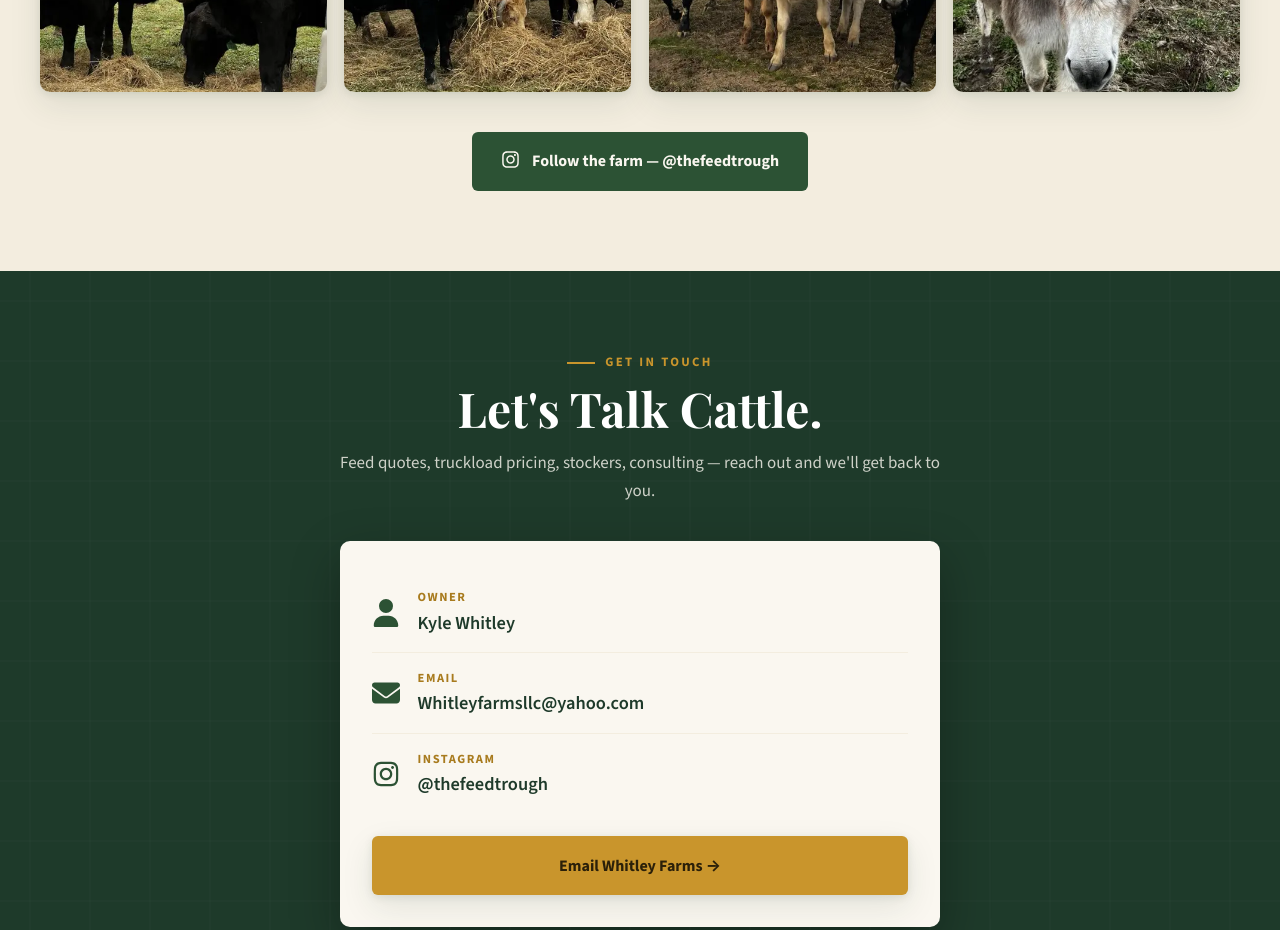
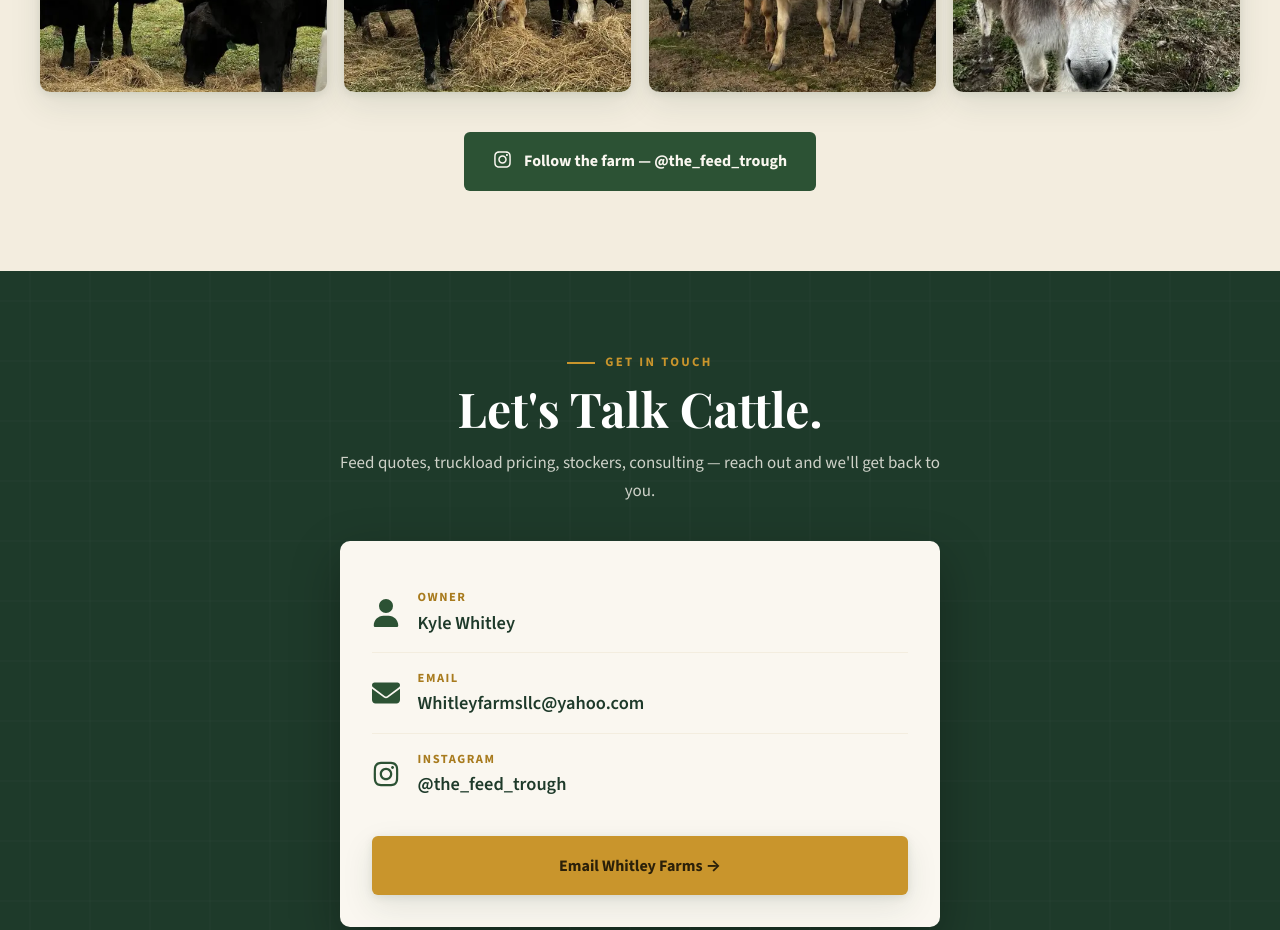
Before and after one commit to henrybrewer00-dotcom/whitley-farms, a plain HTML site: page index.html in a window 1280 px wide. Shown: the part 5240-6170 px from the top of the page. Drawn offline with nearby package versions, Linux system fonts and the light colour scheme.

Commit message:
Fix Instagram links: @thefeedtrough -> @the_feed_trough (the family's real account)
Co-Authored-By: Claude Opus 4.8 (1M context) <noreply@anthropic.com>

```diff
--- a/index.html
+++ b/index.html
@@ -29,7 +29,7 @@
     "email": "Whitleyfarmsllc@yahoo.com",
     "founder": { "@type": "Person", "name": "Kyle Whitley" },
     "image": "https://vibenow.me/whitley-farms/assets/hero-calves.jpg",
-    "sameAs": ["https://www.instagram.com/thefeedtrough/"],
+    "sameAs": ["https://www.instagram.com/the_feed_trough/"],
     "knowsAbout": ["Cattle feed", "Feed brokerage", "Cow-calf operation", "Stocker cattle pre-conditioning", "Cattle consulting"]
   }
   </script>
@@ -251,9 +251,9 @@
     <button class="gallery-item reveal" data-full="assets/donkey.jpg"><img src="assets/thumb/donkey.jpg" srcset="assets/thumb/donkey.webp" decoding="async" alt="The farm donkey keeping watch over the herd" loading="lazy"></button>
   </div>
   <div class="gallery-follow reveal">
-    <a class="btn btn-green" href="https://www.instagram.com/thefeedtrough/" target="_blank" rel="noopener">
+    <a class="btn btn-green" href="https://www.instagram.com/the_feed_trough/" target="_blank" rel="noopener">
       <svg class="btn-ig" viewBox="0 0 448 512" fill="currentColor" aria-hidden="true"><path d="M224.1 141c-63.6 0-114.9 51.3-114.9 114.9s51.3 114.9 114.9 114.9S339 319.5 339 255.9 287.7 141 224.1 141zm0 189.6c-41.1 0-74.7-33.5-74.7-74.7s33.5-74.7 74.7-74.7 74.7 33.5 74.7 74.7-33.6 74.7-74.7 74.7zm146.4-194.3c0 14.9-12 26.8-26.8 26.8-14.9 0-26.8-12-26.8-26.8s12-26.8 26.8-26.8 26.8 12 26.8 26.8zm76.1 27.2c-1.7-35.9-9.9-67.7-36.2-93.9-26.2-26.2-58-34.4-93.9-36.2-37-2.1-147.9-2.1-184.9 0-35.8 1.7-67.6 9.9-93.9 36.1s-34.4 58-36.2 93.9c-2.1 37-2.1 147.9 0 184.9 1.7 35.9 9.9 67.7 36.2 93.9s58 34.4 93.9 36.2c37 2.1 147.9 2.1 184.9 0 35.9-1.7 67.7-9.9 93.9-36.2 26.2-26.2 34.4-58 36.2-93.9 2.1-37 2.1-147.8 0-184.8zM398.8 388c-7.8 19.6-22.9 34.7-42.6 42.6-29.5 11.7-99.5 9-132.1 9s-102.7 2.6-132.1-9c-19.6-7.8-34.7-22.9-42.6-42.6-11.7-29.5-9-99.5-9-132.1s-2.6-102.7 9-132.1c7.8-19.6 22.9-34.7 42.6-42.6 29.5-11.7 99.5-9 132.1-9s102.7-2.6 132.1 9c19.6 7.8 34.7 22.9 42.6 42.6 11.7 29.5 9 99.5 9 132.1s2.7 102.7-9 132.1z"/></svg>
-      Follow the farm — @thefeedtrough
+      Follow the farm — @the_feed_trough
     </a>
   </div>
 </section>
@@ -275,7 +275,7 @@
       </div>
       <div class="contact-row">
         <svg viewBox="0 0 448 512" fill="currentColor" aria-hidden="true"><path d="M224.1 141c-63.6 0-114.9 51.3-114.9 114.9s51.3 114.9 114.9 114.9S339 319.5 339 255.9 287.7 141 224.1 141zm0 189.6c-41.1 0-74.7-33.5-74.7-74.7s33.5-74.7 74.7-74.7 74.7 33.5 74.7 74.7-33.6 74.7-74.7 74.7zm146.4-194.3c0 14.9-12 26.8-26.8 26.8-14.9 0-26.8-12-26.8-26.8s12-26.8 26.8-26.8 26.8 12 26.8 26.8zm76.1 27.2c-1.7-35.9-9.9-67.7-36.2-93.9-26.2-26.2-58-34.4-93.9-36.2-37-2.1-147.9-2.1-184.9 0-35.8 1.7-67.6 9.9-93.9 36.1s-34.4 58-36.2 93.9c-2.1 37-2.1 147.9 0 184.9 1.7 35.9 9.9 67.7 36.2 93.9s58 34.4 93.9 36.2c37 2.1 147.9 2.1 184.9 0 35.9-1.7 67.7-9.9 93.9-36.2 26.2-26.2 34.4-58 36.2-93.9 2.1-37 2.1-147.8 0-184.8zM398.8 388c-7.8 19.6-22.9 34.7-42.6 42.6-29.5 11.7-99.5 9-132.1 9s-102.7 2.6-132.1-9c-19.6-7.8-34.7-22.9-42.6-42.6-11.7-29.5-9-99.5-9-132.1s-2.6-102.7 9-132.1c7.8-19.6 22.9-34.7 42.6-42.6 29.5-11.7 99.5-9 132.1-9s102.7-2.6 132.1 9c19.6 7.8 34.7 22.9 42.6 42.6 11.7 29.5 9 99.5 9 132.1s2.7 102.7-9 132.1z"/></svg>
-        <div><span class="contact-label">Instagram</span><a class="contact-value" href="https://www.instagram.com/thefeedtrough/" target="_blank" rel="noopener">@thefeedtrough</a></div>
+        <div><span class="contact-label">Instagram</span><a class="contact-value" href="https://www.instagram.com/the_feed_trough/" target="_blank" rel="noopener">@the_feed_trough</a></div>
       </div>
       <a class="btn btn-gold btn-wide" href="mailto:Whitleyfarmsllc@yahoo.com?subject=Inquiry%20—%20Whitley%20Farms%20LLC">Email Whitley Farms <span aria-hidden="true">&rarr;</span></a>
     </div>
@@ -299,7 +299,7 @@
       <a href="#feed">Feed</a>
       <a href="#consulting">Consulting</a>
       <a href="#contact">Contact</a>
-      <a class="footer-ig" href="https://www.instagram.com/thefeedtrough/" target="_blank" rel="noopener" aria-label="Whitley Farms on Instagram — @thefeedtrough">
+      <a class="footer-ig" href="https://www.instagram.com/the_feed_trough/" target="_blank" rel="noopener" aria-label="Whitley Farms on Instagram — @the_feed_trough">
         <svg viewBox="0 0 448 512" fill="currentColor" aria-hidden="true"><path d="M224.1 141c-63.6 0-114.9 51.3-114.9 114.9s51.3 114.9 114.9 114.9S339 319.5 339 255.9 287.7 141 224.1 141zm0 189.6c-41.1 0-74.7-33.5-74.7-74.7s33.5-74.7 74.7-74.7 74.7 33.5 74.7 74.7-33.6 74.7-74.7 74.7zm146.4-194.3c0 14.9-12 26.8-26.8 26.8-14.9 0-26.8-12-26.8-26.8s12-26.8 26.8-26.8 26.8 12 26.8 26.8zm76.1 27.2c-1.7-35.9-9.9-67.7-36.2-93.9-26.2-26.2-58-34.4-93.9-36.2-37-2.1-147.9-2.1-184.9 0-35.8 1.7-67.6 9.9-93.9 36.1s-34.4 58-36.2 93.9c-2.1 37-2.1 147.9 0 184.9 1.7 35.9 9.9 67.7 36.2 93.9s58 34.4 93.9 36.2c37 2.1 147.9 2.1 184.9 0 35.9-1.7 67.7-9.9 93.9-36.2 26.2-26.2 34.4-58 36.2-93.9 2.1-37 2.1-147.8 0-184.8zM398.8 388c-7.8 19.6-22.9 34.7-42.6 42.6-29.5 11.7-99.5 9-132.1 9s-102.7 2.6-132.1-9c-19.6-7.8-34.7-22.9-42.6-42.6-11.7-29.5-9-99.5-9-132.1s-2.6-102.7 9-132.1c7.8-19.6 22.9-34.7 42.6-42.6 29.5-11.7 99.5-9 132.1-9s102.7-2.6 132.1 9c19.6 7.8 34.7 22.9 42.6 42.6 11.7 29.5 9 99.5 9 132.1s2.7 102.7-9 132.1z"/></svg>
       </a>
     </nav>
```
